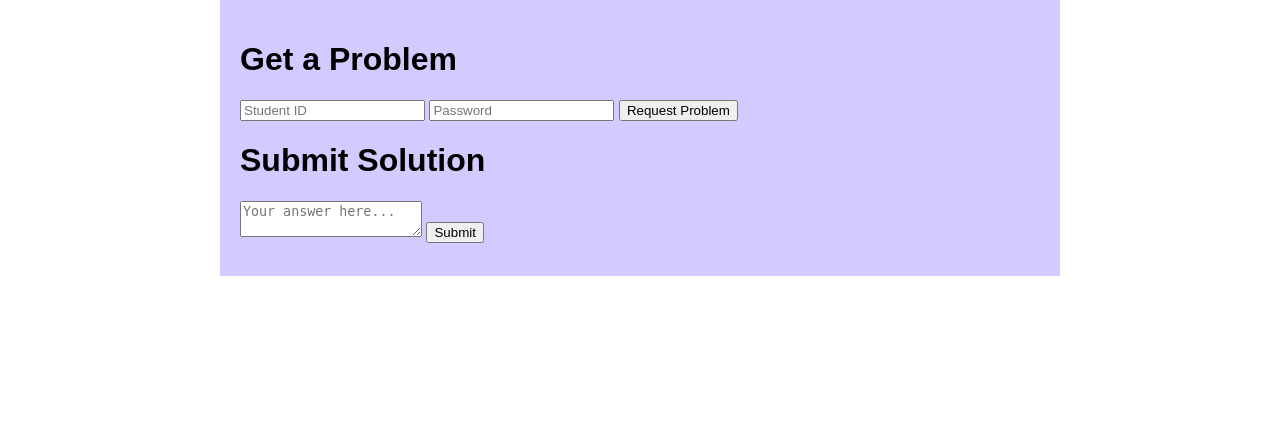
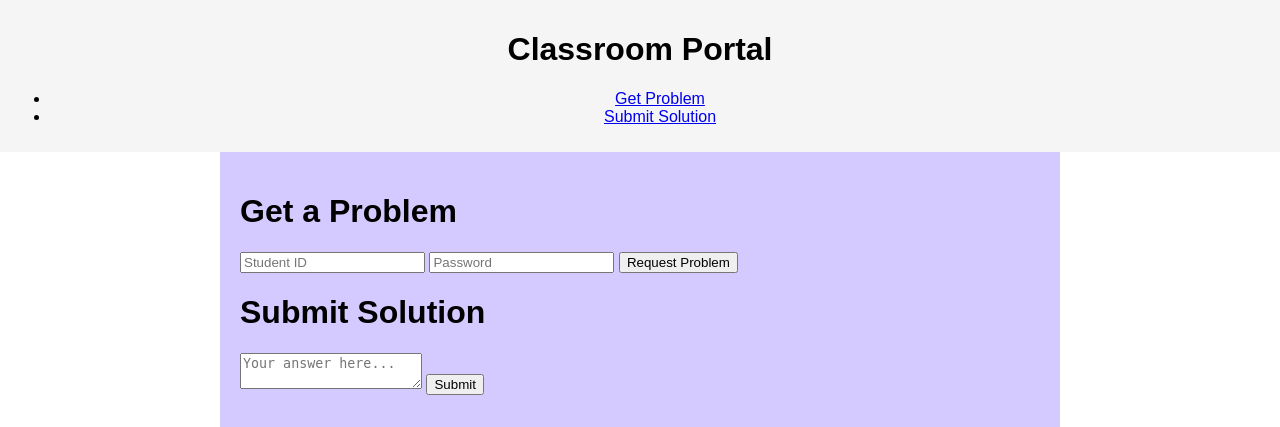
Before and after one commit to Marzopa/TECMap-AI, a Spring Boot app: page / in a window 1280 px wide. Shown: the top 427 px of the page. Run offline with Spring Boot 4, Linux system fonts and the light colour scheme.

Commit message:
frontend

```diff
--- a/src/main/resources/static/index.html
+++ b/src/main/resources/static/index.html
@@ -7,6 +7,16 @@
 </head>
 
 <body>
+
+<header>
+    <h1>Classroom Portal</h1>
+    <nav>
+        <ul>
+            <li><a href="#problemBox">Get Problem</a></li>
+            <li><a href="#solution">Submit Solution</a></li>
+        </ul>
+    </nav>
+</header>
 
 <main>
 <h1>Get a Problem</h1>
```
